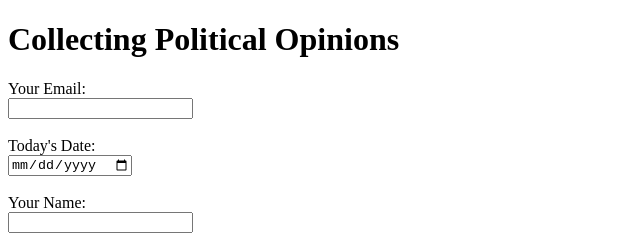
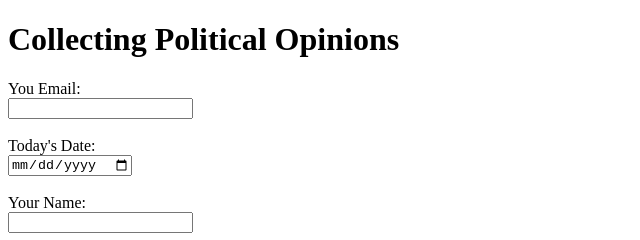
Before and after one commit to equattro-4/11-6-24-form-, a plain HTML site: page index.html in a window 1280 px wide. Shown: the top 240 px of the page, 0-640 px from the left. Drawn offline with Linux system fonts and the light colour scheme.

Commit message:
Update index.html

```diff
--- a/index.html
+++ b/index.html
@@ -7,7 +7,7 @@
     <h1>Collecting Political Opinions</h1>
 
     <form id="opinionForm">
-        <label for="email">Your Email:</label><br>
+        <label for="email">You Email:</label><br>
         <input type="email" id="email" name="email" required><br><br>
 
         <label for="date">Today's Date:</label><br>
```
